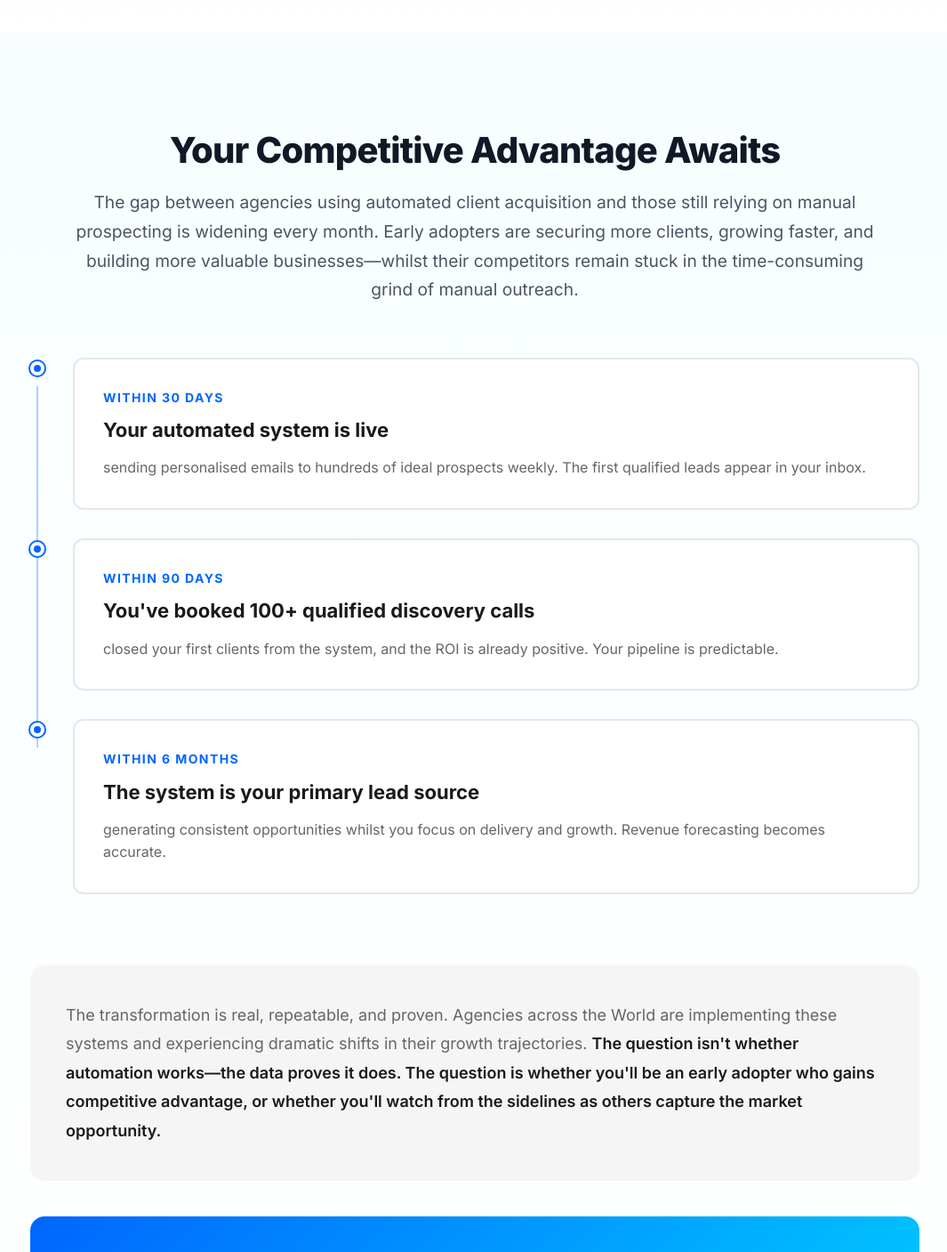
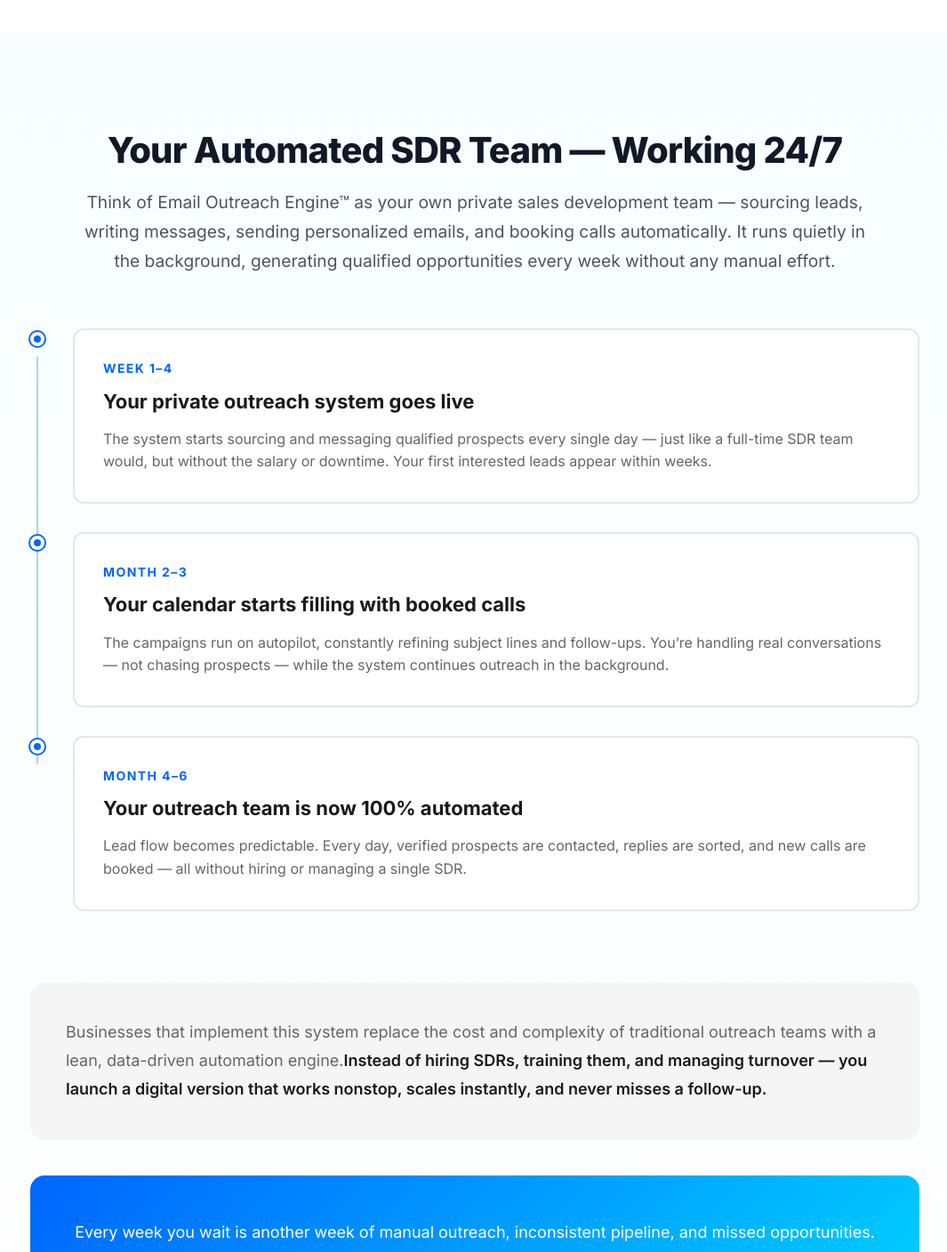
Before and after one commit to MarkoMTP/email-outreach-website, a React (Vite) app: page / in a window 1280 px wide. Shown: the part 4500-5907 px from the top of the page at 89% size, without its empty margins (106-1171 px from the left). Built offline with nearby package versions, Linux system fonts and the light colour scheme.

Commit message:
last refinements

```diff
--- a/src/components/CompetitiveAdv.tsx
+++ b/src/components/CompetitiveAdv.tsx
@@ -3,35 +3,37 @@
 const CompetitiveAdvantage = () => {
   const timeline = [
     {
-      period: "Within 30 Days",
-      title: "Your automated system is live",
+      period: "Week 1–4",
+      title: "Your private outreach system goes live",
       description:
-        "sending personalised emails to hundreds of ideal prospects weekly. The first qualified leads appear in your inbox.",
+        "The system starts sourcing and messaging qualified prospects every single day — just like a full-time SDR team would, but without the salary or downtime. Your first interested leads appear within weeks.",
     },
     {
-      period: "Within 90 Days",
-      title: "You've booked 100+ qualified discovery calls",
+      period: "Month 2–3",
+      title: "Your calendar starts filling with booked calls",
       description:
-        "closed your first clients from the system, and the ROI is already positive. Your pipeline is predictable.",
+        "The campaigns run on autopilot, constantly refining subject lines and follow-ups. You’re handling real conversations — not chasing prospects — while the system continues outreach in the background.",
     },
     {
-      period: "Within 6 Months",
-      title: "The system is your primary lead source",
+      period: "Month 4–6",
+      title: "Your outreach team is now 100% automated",
       description:
-        "generating consistent opportunities whilst you focus on delivery and growth. Revenue forecasting becomes accurate.",
+        "Lead flow becomes predictable. Every day, verified prospects are contacted, replies are sorted, and new calls are booked — all without hiring or managing a single SDR.",
     },
   ];
 
   return (
     <section className="competitive-advantage">
       <div className="advantage-container">
-        <h2 className="section-title">Your Competitive Advantage Awaits</h2>
+        <h2 className="section-title">
+          Your Automated SDR Team — Working 24/7
+        </h2>
         <p className="section-subtitle">
-          The gap between agencies using automated client acquisition and those
-          still relying on manual prospecting is widening every month. Early
-          adopters are securing more clients, growing faster, and building more
-          valuable businesses—whilst their competitors remain stuck in the
-          time-consuming grind of manual outreach.
+          Think of Email Outreach Engine™ as your own private sales development
+          team — sourcing leads, writing messages, sending personalized emails,
+          and booking calls automatically. It runs quietly in the background,
+          generating qualified opportunities every week without any manual
+          effort.
         </p>
 
         <div className="timeline">
@@ -49,28 +51,25 @@
 
         <div className="transformation-proof">
           <p>
-            The transformation is real, repeatable, and proven. Agencies across
-            the World are implementing these systems and experiencing dramatic
-            shifts in their growth trajectories.{" "}
+            Businesses that implement this system replace the cost and
+            complexity of traditional outreach teams with a lean, data-driven
+            automation engine.
             <strong>
-              The question isn't whether automation works—the data proves it
-              does. The question is whether you'll be an early adopter who gains
-              competitive advantage, or whether you'll watch from the sidelines
-              as others capture the market opportunity.
+              Instead of hiring SDRs, training them, and managing turnover — you
+              launch a digital version that works nonstop, scales instantly, and
+              never misses a follow-up.
             </strong>
           </p>
         </div>
 
         <div className="urgency-message">
           <p>
-            Every day you delay is another day of manual prospecting, another
-            week of inconsistent pipeline, another month where growth depends on
-            your personal effort rather than systematic infrastructure.{" "}
+            Every week you wait is another week of manual outreach, inconsistent
+            pipeline, and missed opportunities.{" "}
             <strong>
-              The agencies implementing automated acquisition today will be the
-              market leaders of tomorrow—because they're building scalable,
-              predictable, data-driven growth engines whilst others remain
-              trapped in outdated manual methods.
+              Early adopters are already using automation to generate consistent
+              client flow — the question is whether you’ll build your own system
+              or keep relying on people and spreadsheets.
             </strong>
           </p>
         </div>
@@ -78,8 +77,9 @@
         <div className="availability-note">
           <div className="availability-icon">⚠️</div>
           <p className="availability-text">
-            <strong>Limited Availability:</strong> We only work with 5-8 new
-            clients per quarter to ensure exceptional implementation quality.
+            <strong>Limited Availability:</strong> We only onboard a few new
+            clients each quarter to ensure proper setup, testing, and long-term
+            results.
           </p>
         </div>
       </div>
--- a/src/components/Story.tsx
+++ b/src/components/Story.tsx
@@ -25,9 +25,9 @@
     summary:
       "Our internal prototype that evolved into the Email Outreach Engine™. Used to automate client acquisition and replace manual outreach entirely.",
     results: {
-      calls: "40–50 qualified calls/month",
+      calls: "20–30 qualified calls/month",
       value: "€10,000 average client value",
-      potential: "€400K–€500K in potential monthly pipeline",
+      potential: "€600K–€900K in potential monthly pipeline",
     },
   },
   {
@@ -39,7 +39,7 @@
     summary:
       "(Name withheld for client confidentiality) — A full-service marketing agency operating in multiple verticals. They needed scalable outreach across industries while maintaining personalization and high-quality targeting.",
     results: {
-      calls: "60–70 qualified calls/month",
+      calls: "35–45 qualified calls/month",
       value: "€9,000 average deal value",
       potential: "€1M–€1.3M in potential monthly pipeline",
     },
@@ -53,7 +53,7 @@
     summary:
       "(Name withheld for client confidentiality) — A European consulting firm seeking a predictable, high-value lead flow. We built a multi-domain outreach system targeting senior decision-makers across finance, HR, and operations.",
     results: {
-      calls: "40–50 qualified calls/month",
+      calls: "30–35 qualified calls/month",
       value: "€12,000 average deal value",
       potential: "€840K–€1.1M in potential monthly pipeline",
     },
@@ -69,7 +69,7 @@
     results: {
       calls: "25–35 discovery calls/month",
       value: "€20,000 average project value",
-      potential: "€500K–€700K in potential monthly pipeline",
+      potential: "€1M–€1.5M in potential monthly pipeline",
     },
   },
   {
@@ -83,7 +83,7 @@
     results: {
       calls: "30–45 qualified calls/month",
       value: "€6,000 average placement fee",
-      potential: "€180K–€270K in potential monthly pipeline",
+      potential: "€380K–€570K in potential monthly pipeline",
     },
   },
 ];
```
